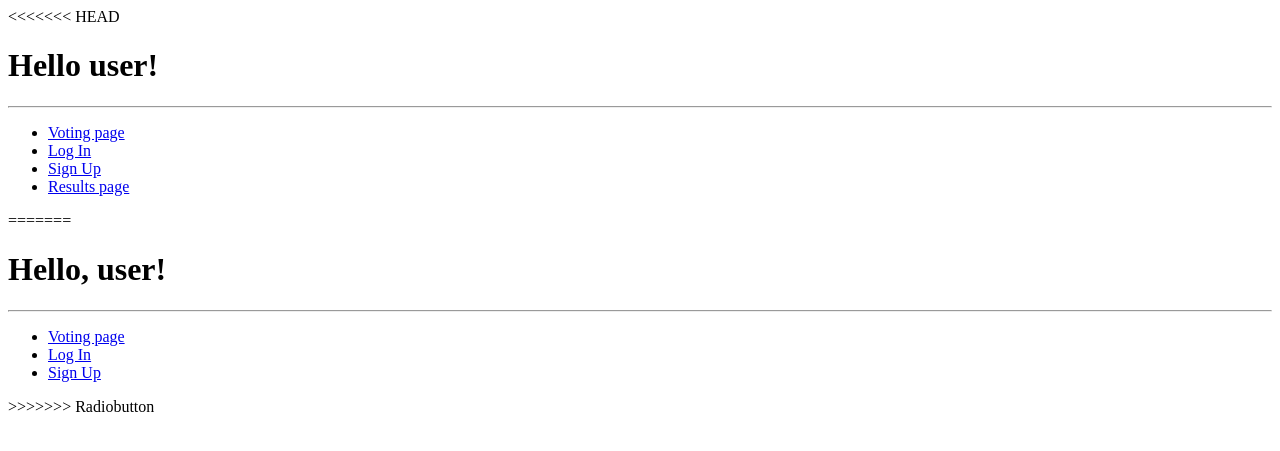
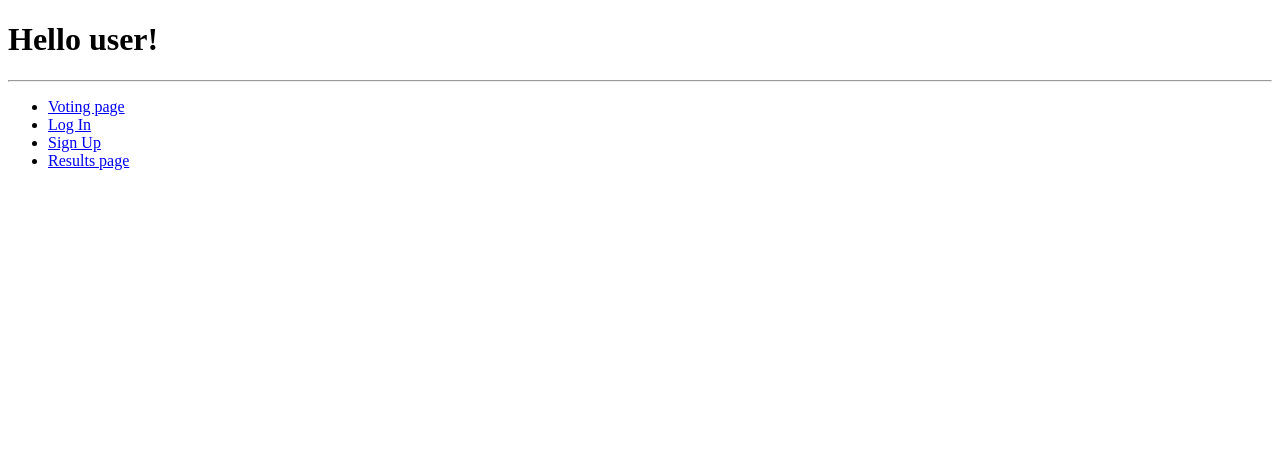
Before and after one commit to Jagtrieb/SimpleVotings, a Django app: page / in a window 1280 px wide. Shown: the top 451 px of the page. Run offline with Django 4.2, Linux system fonts and the light colour scheme.

Commit message:
Finally fixed main branch

```diff
--- a/Votings/SuperVotings/templates/index.html
+++ b/Votings/SuperVotings/templates/index.html
@@ -5,7 +5,6 @@
     <title>Title</title>
 </head>
 <body>
-<<<<<<< HEAD
     <h1>Hello {{name}}!</h1>
     <hr>
     <ul>
@@ -14,14 +13,3 @@
        <li> <a href="signup">Sign Up</a></li>
         <li> <a href="results">Results page</a></li>
     </ul>
-=======
-<h1>Hello, {{name}}!</h1>
-<hr>
-<ul>
-    <li><a href="voting">Voting page</a></li>
-    <li><a href="login">Log In</a></li>
-    <li><a href="signup">Sign Up</a></li>
-</ul>
->>>>>>> Radiobutton
-</body>
-</html>
```
